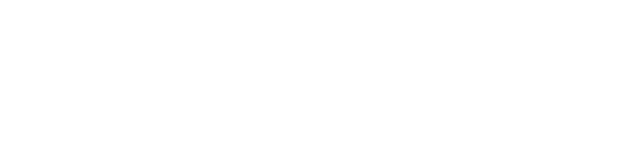
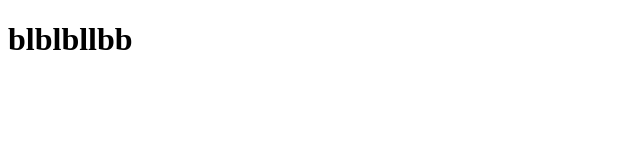
Before and after one commit to RafaelTosta1/Meuportifolio, a plain HTML site: page index.html in a window 1280 px wide. Shown: the whole page, without its empty margins (0-640 px from the left). Drawn offline with Linux system fonts and the light colour scheme.

Commit message:
altereção no h1

```diff
--- a/index.html
+++ b/index.html
@@ -6,6 +6,6 @@
     <title>Meu Portifólio</title>
 </head>
 <body>
-    <h1></h1>
+    <h1>blblbllbb</h1>
 </body>
 </html>
```
